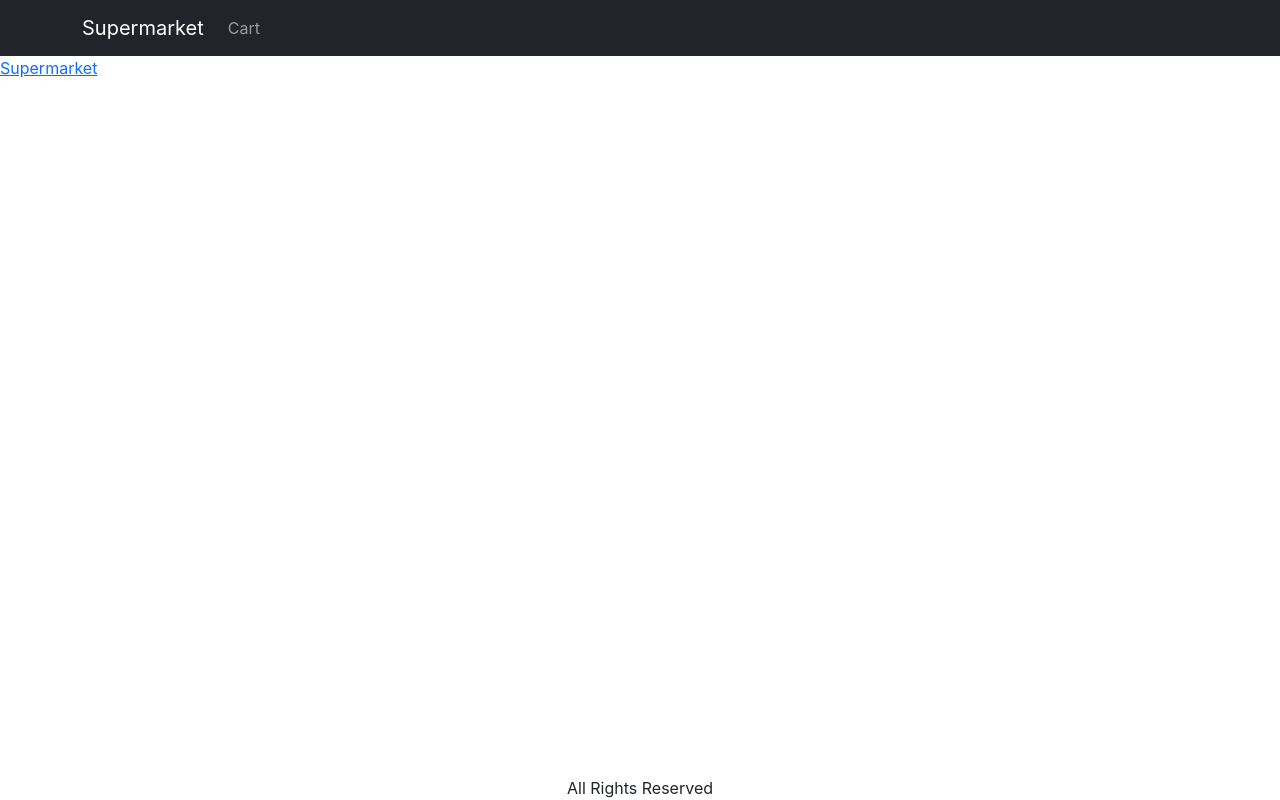
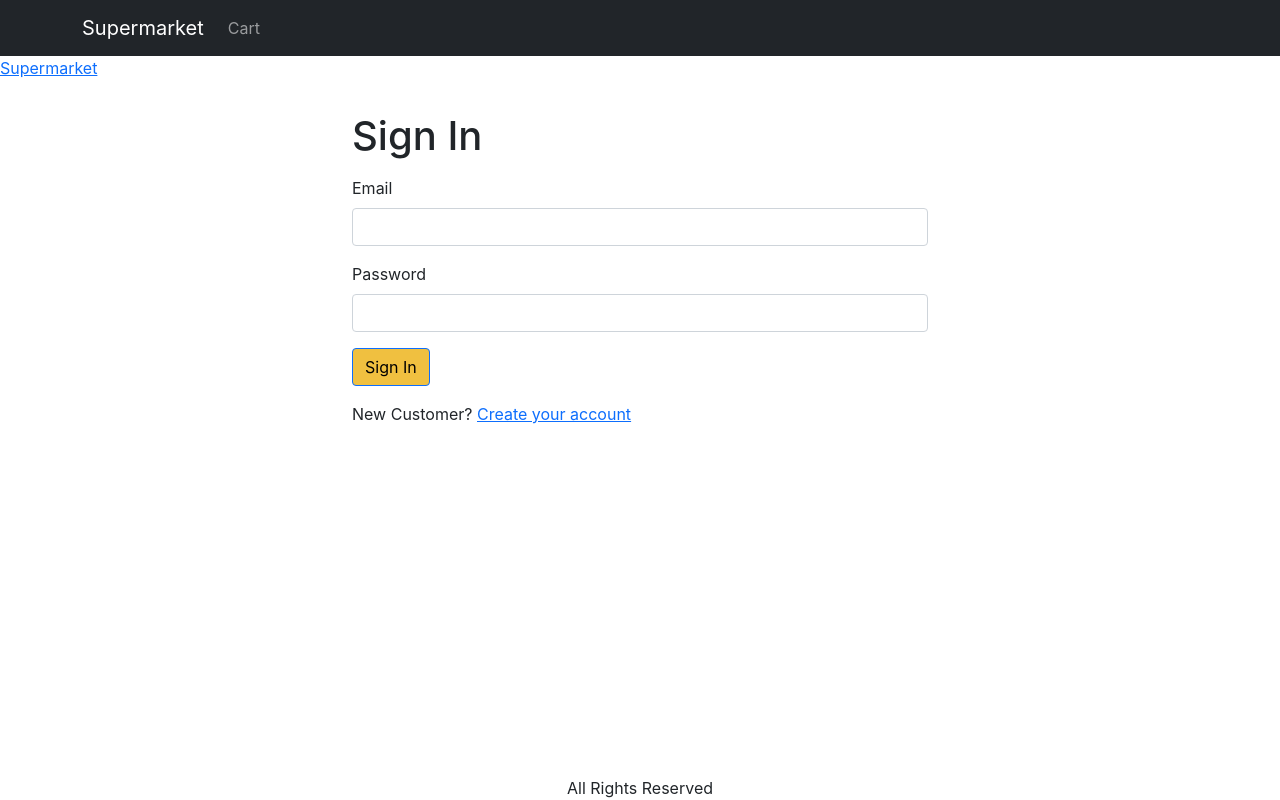
Before and after one commit to ShivamSingh226/Assignment-2, a React (Create React App) app in the folder supermarket/: page /signin in a window 1280 px wide. Built offline with nearby package versions, Linux system fonts and the light colour scheme.

Commit message:
Created a signin page

```diff
--- a/supermarket/src/App.js
+++ b/supermarket/src/App.js
@@ -9,6 +9,7 @@
 import { useContext } from 'react';
 import { Store } from './Store';
 import CartScreen from './screens/CartScreen';
+import SignInScreen from './screens/SignInScreen';
 function App() {
   const { state } = useContext(Store);
   const { cart } = state;
@@ -41,6 +42,7 @@
               <Route path="/product/:slug" element={<ProductScreen />} />
               <Route path="/" element={<HomeScreen />} />
               <Route path="/cart" element={<CartScreen/>}/>
+              <Route path="/signin" element={<SignInScreen/>}/>
             </Routes>
           </Container>
         </main>
--- a/supermarket/src/index.css
+++ b/supermarket/src/index.css
@@ -46,3 +46,6 @@
 .img-thumbnail {
   height: 80px;
 }
+.small-container {
+  max-width: 600px;
+}
--- /dev/null
+++ b/supermarket/src/screens/SignInScreen.js
@@ -0,0 +1,37 @@
+import { Link, useLocation} from "react-router-dom";
+import Form from 'react-bootstrap/Form'
+import Button from 'react-bootstrap/Button'
+import Container from 'react-bootstrap/Container'
+import {Helmet} from 'react-helmet-async'
+export default function SignInScreen(){
+    const {search}=useLocation();
+    const redirectInURL=new URLSearchParams(search).get('redirect')
+    const redirect=redirectInURL?redirectInURL:'/';
+    return(
+    <Container className="small-container">
+        <Helmet>
+            <title>Sign In</title>
+        </Helmet>
+        <h1 className="my-3">Sign In</h1>
+        <Form>
+            <Form.Group className="mb-3" controlId="email">
+                <Form.Label>Email</Form.Label>
+                <Form.Control type="email" required/>
+            </Form.Group>
+            <Form.Group className="mb-3" controlId="password">
+                <Form.Label>Password</Form.Label>
+                <Form.Control type="password" required/>
+            </Form.Group>
+            <div className="mb-3">
+               <Button type="submit">Sign In</Button>
+            </div>
+            <div className="mb-3">
+               New Customer?{' '}
+               <Link to={`/signup?redirect=${redirect}`}>Create your account</Link>
+            </div>
+
+        </Form>
+
+    </Container>
+    )
+}
```
